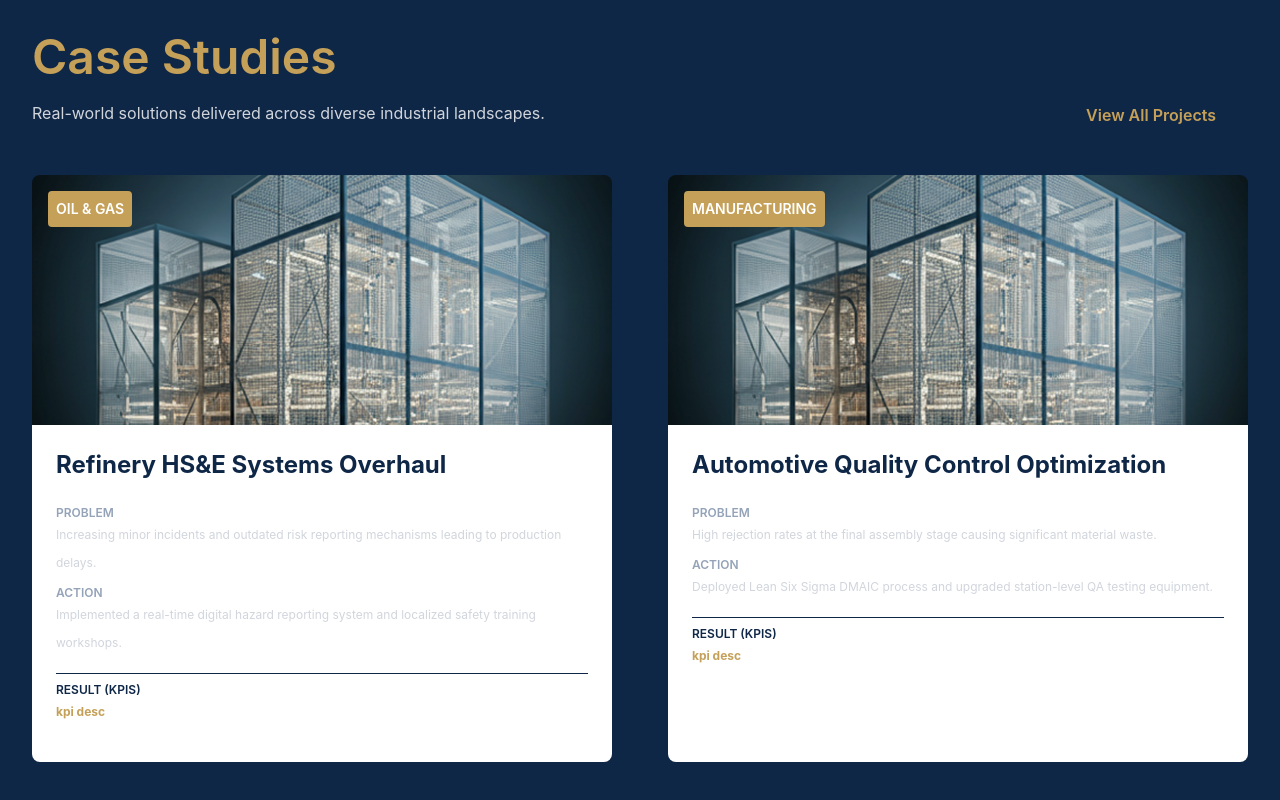
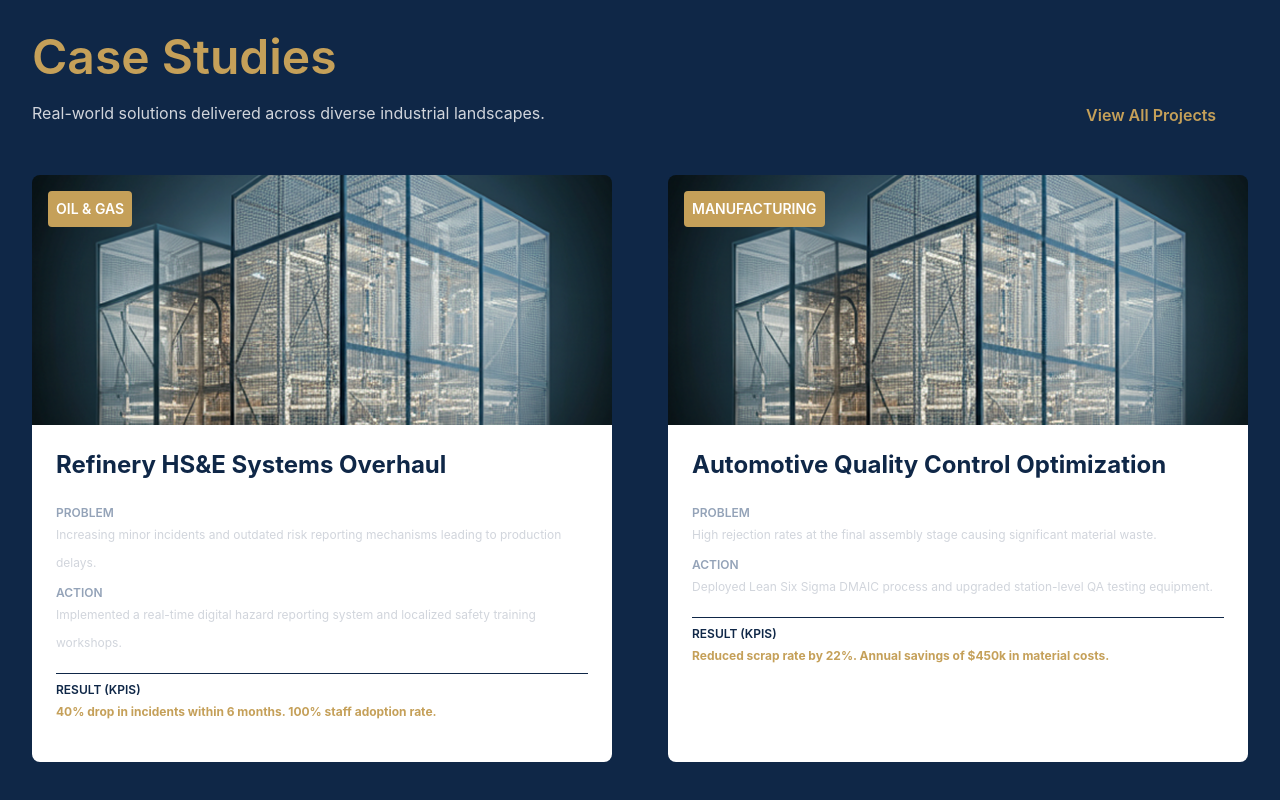
Before and after one commit to Yalex95/QA, a React (Vite) app: page / in a window 1280 px wide. Shown: the part 2322-3122 px from the top of the page. Built offline with nearby package versions, Linux system fonts and the light colour scheme; some icons are missing.

Commit message:
:bug: fixed types

```diff
--- a/src/features/caseStudies/components/CaseStudiesCard.tsx
+++ b/src/features/caseStudies/components/CaseStudiesCard.tsx
@@ -13,6 +13,7 @@ export default function CaseStudiesCard({
   title,
   problem,
   action,
+  result,
 }: caseStudiesCardPropsType) {
   return (
     <article className="case_study__card" key={id}>
@@ -42,7 +43,7 @@ export default function CaseStudiesCard({
           </div>
           <div className="case_study__card_result-highlight">
             <div className="kpi-grid">
-              <span className="kpi-item">kpi desc</span>
+              <span className="kpi-item">{result}</span>
             </div>
           </div>
         </section>
```
